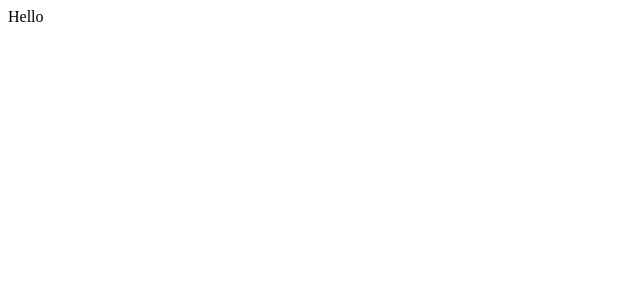
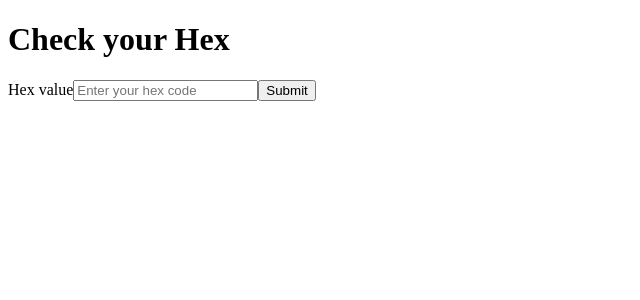
Before and after one commit to tiagocostarebelo/react-daily-challenges, a React (Vite) app in the folder beginner/daily-react-004-color-box-generator/: page / in a window 1280 px wide. Shown: the top 300 px of the page, without its empty margins (0-640 px from the left). Built offline with nearby package versions, Linux system fonts and the light colour scheme.

Commit message:
feat: set up initial logic to capture and display hex code on the page

```diff
--- a/beginner/daily-react-004-color-box-generator/src/App.jsx
+++ b/beginner/daily-react-004-color-box-generator/src/App.jsx
@@ -1,11 +1,38 @@
 import { useState } from 'react'
 
 function App() {
-  const [count, setCount] = useState(0)
+  const [hexValue, setHexValue] = useState('');
+
+  const handleChange = (e) => {
+    setHexValue(e.target.value);
+  }
+
+  const handleSubmit = (e) => {
+    e.preventDefault();
+
+  }
 
   return (
     <>
-      Hello
+      <header>
+        <h1>Check your Hex</h1>
+      </header>
+      <main>
+        <form onSubmit={handleSubmit}>
+          <label htmlFor="hexInput">Hex value</label>
+          <input
+            type="text"
+            id="hexInput"
+            name="hex"
+            value={hexValue}
+            onChange={handleChange}
+            placeholder='Enter your hex code'
+            required
+          />
+          <button type="submit">Submit</button>
+        </form>
+        <h1>{hexValue}</h1>
+      </main>
     </>
   )
 }
```
